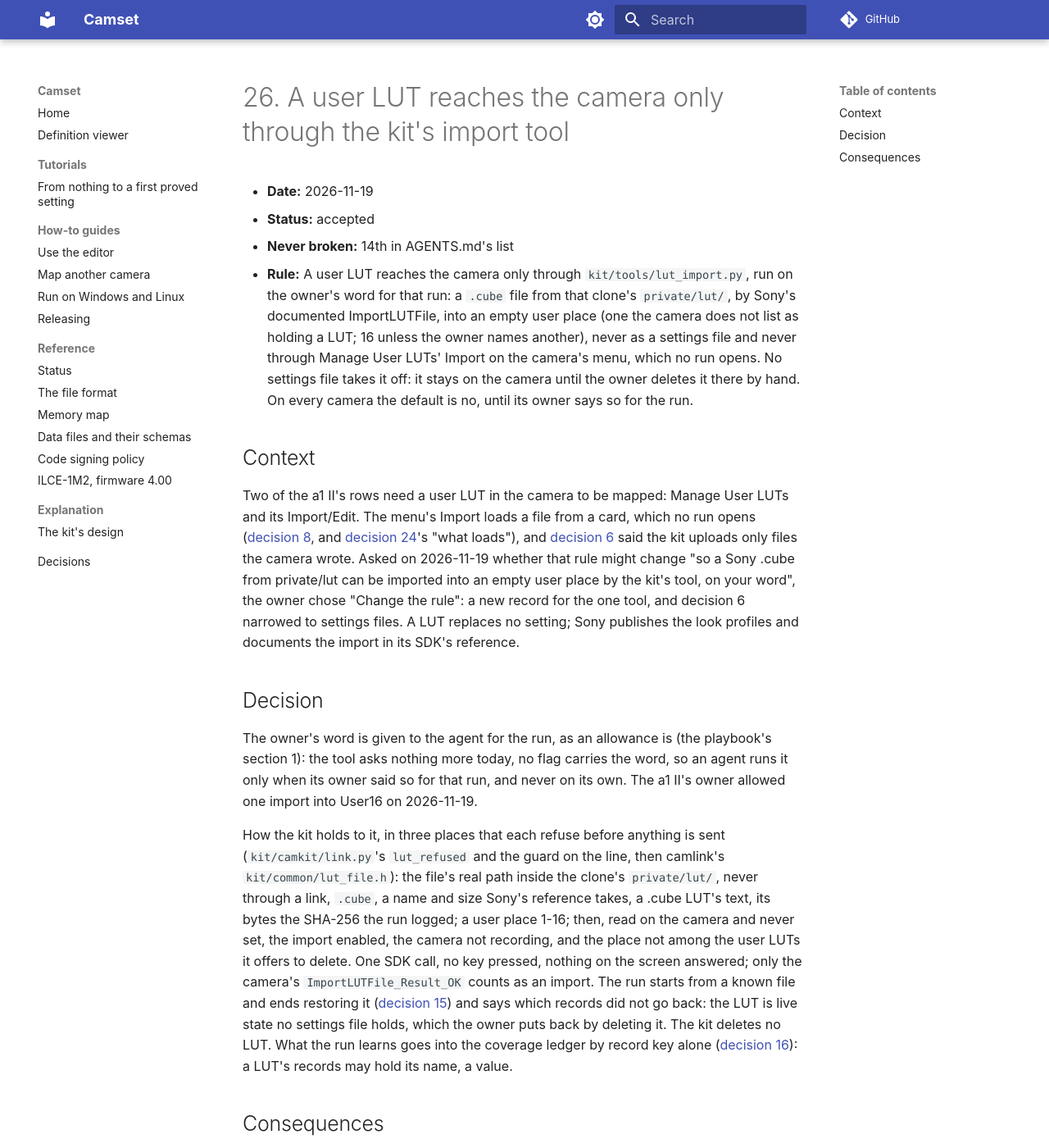
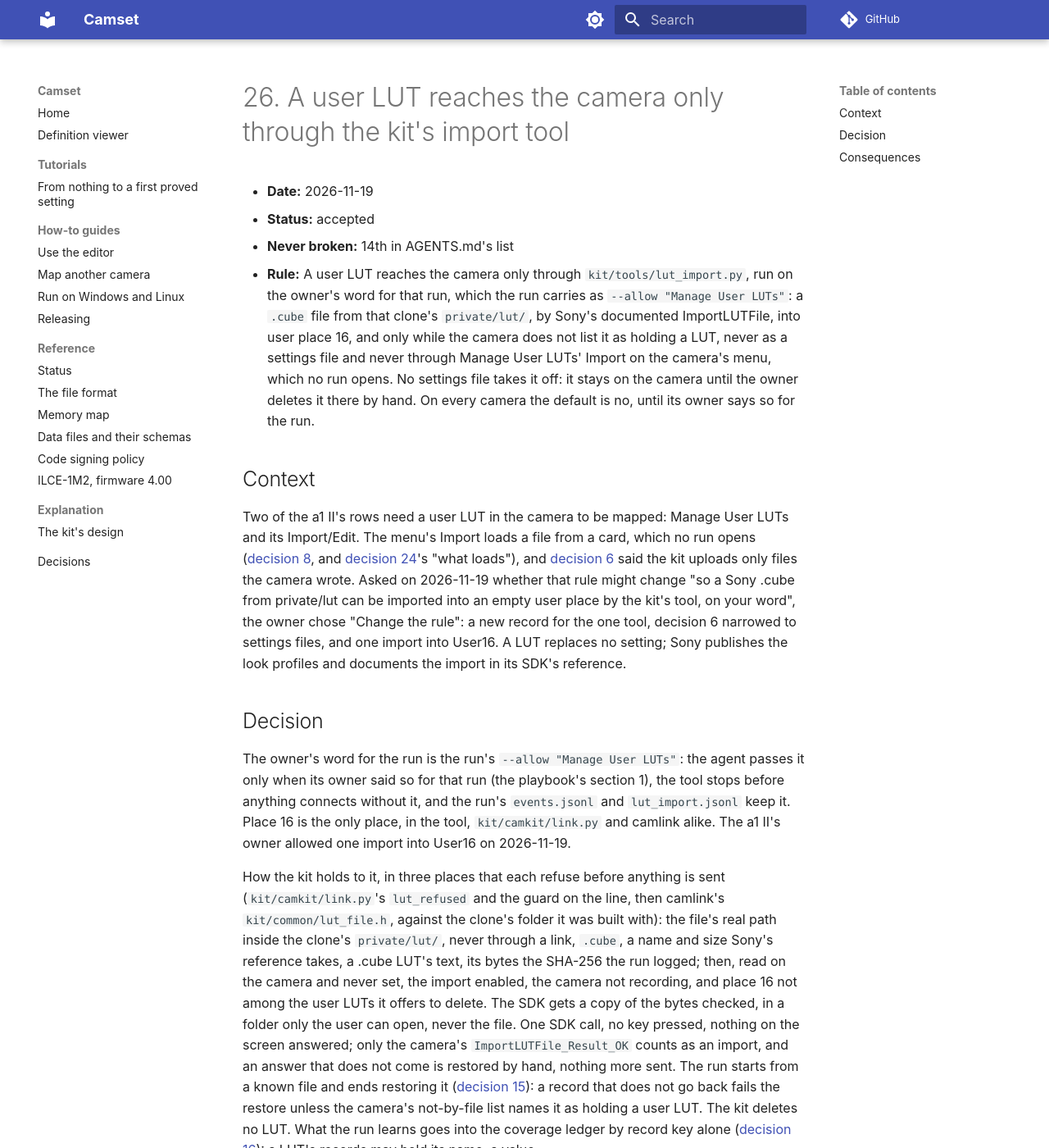
Before and after one commit to camset-dev/camset, an MkDocs documentation site: the page built from docs/decisions/0026-a-user-lut-reaches-the-camera-only-through-the-kit-s-import-tool.md, in a window 1280 px wide and 1400 px high. Shown: the whole window at 82% size. Built offline with MkDocs 1.6.1 and Material for MkDocs 9.7.7, drawn with Linux system fonts in a browser that asks for light colours; comment, search, counter and statistics services are not loaded; some of the changed text lies outside the part shown.

Commit message:
Decisions: 26 says user place 16 and the --allow that carries the owner's word, as the code now does
From the review: decision 26's Rule line said "into an empty user place ... 16 unless the owner names another" where
the owner approved one import into User16, and the owner's word reached the tool through the agent alone. It now reads
'run on the owner's word for that run, which the run carries as --allow "Manage User LUTs" ... into user place 16, and
only while the camera does not list it as holding a LUT'; its Decision says the copy the SDK gets, the restore by hand
of an unconfirmed import and the strict restore check. The playbook's rule 15 and section 3 and the changelog's entry
say the same; AGENTS.md's list and the decisions table are rebuilt, and test_generated_rules.py pins the new line and
holds its words.

Signed-off-by: camset-dev <camset-dev@proton.me>

```diff
--- a/docs/decisions/0026-a-user-lut-reaches-the-camera-only-through-the-kit-s-import-tool.md
+++ b/docs/decisions/0026-a-user-lut-reaches-the-camera-only-through-the-kit-s-import-tool.md
@@ -3,42 +3,47 @@
 - **Date:** 2026-11-19
 - **Status:** accepted
 - **Never broken:** 14th in AGENTS.md's list
-- **Rule:** A user LUT reaches the camera only through `kit/tools/lut_import.py`, run on the owner's word for that run:
-  a `.cube` file from that clone's `private/lut/`, by Sony's documented ImportLUTFile, into an empty user place (one the
-  camera does not list as holding a LUT; 16 unless the owner names another), never as a settings file and never through
-  Manage User LUTs' Import on the camera's menu, which no run opens. No settings file takes it off: it stays on the
-  camera until the owner deletes it there by hand. On every camera the default is no, until its owner says so for the
-  run.
+- **Rule:** A user LUT reaches the camera only through `kit/tools/lut_import.py`, run on the owner's word for that run,
+  which the run carries as `--allow "Manage User LUTs"`: a `.cube` file from that clone's `private/lut/`, by Sony's
+  documented ImportLUTFile, into user place 16, and only while the camera does not list it as holding a LUT, never as a
+  settings file and never through Manage User LUTs' Import on the camera's menu, which no run opens. No settings file
+  takes it off: it stays on the camera until the owner deletes it there by hand. On every camera the default is no,
+  until its owner says so for the run.
 
 ## Context
 
 Two of the a1 II's rows need a user LUT in the camera to be mapped: Manage User LUTs and its Import/Edit. The menu's
 Import loads a file from a card, which no run opens ([decision 8](0008-by-hand-only-usb-language-region-and-network-identity.md),
 and [decision 24](0024-a-look-lap-opens-every-row-to-look-at.md)'s "what loads"), and
-[decision 6](0006-no-hand-made-settings-files.md) said the kit uploads only files the camera wrote. Asked on 2026-11-19 whether that rule might change "so a Sony .cube from
-private/lut can be imported into an empty user place by the kit's tool, on your word", the owner chose "Change the rule":
-a new record for the one tool, and decision 6 narrowed to settings files. A LUT replaces no setting; Sony publishes the
-look profiles and documents the import in its SDK's reference.
+[decision 6](0006-no-hand-made-settings-files.md) said the kit uploads only files the camera wrote. Asked on 2026-11-19
+whether that rule might change "so a Sony .cube from private/lut can be imported into an empty user place by the kit's
+tool, on your word", the owner chose "Change the rule": a new record for the one tool, decision 6 narrowed to settings
+files, and one import into User16. A LUT replaces no setting; Sony publishes the look profiles and documents the import
+in its SDK's reference.
 
 ## Decision
 
-The owner's word is given to the agent for the run, as an allowance is (the playbook's section 1): the tool asks nothing
-more today, no flag carries the word, so an agent runs it only when its owner said so for that run, and never on its
-own. The a1 II's owner allowed one import into User16 on 2026-11-19.
+The owner's word for the run is the run's `--allow "Manage User LUTs"`: the agent passes it only when its owner said so
+for that run (the playbook's section 1), the tool stops before anything connects without it, and the run's
+`events.jsonl` and `lut_import.jsonl` keep it. Place 16 is the only place, in the tool, `kit/camkit/link.py` and
+camlink alike. The a1 II's owner allowed one import into User16 on 2026-11-19.
 
 How the kit holds to it, in three places that each refuse before anything is sent (`kit/camkit/link.py`'s
-`lut_refused` and the guard on the line, then camlink's `kit/common/lut_file.h`): the file's real path inside the
-clone's `private/lut/`, never through a link, `.cube`, a name and size Sony's reference takes, a .cube LUT's text, its
-bytes the SHA-256 the run logged; a user place 1-16; then, read on the camera and never set, the import enabled, the
-camera not recording, and the place not among the user LUTs it offers to delete. One SDK call, no key pressed, nothing
-on the screen answered; only the camera's `ImportLUTFile_Result_OK` counts as an import. The run starts from a known
-file and ends restoring it ([decision 15](0015-every-run-starts-from-a-known-file-and-ends-restoring-it.md)) and says which records did not go back: the LUT is live state no settings file
-holds, which the owner puts back by deleting it. The kit deletes no LUT. What the run learns goes into the coverage
-ledger by record key alone ([decision 16](0016-the-owner-s-values-never-reach-the-schema-or-the-docs.md)): a LUT's
-records may hold its name, a value.
+`lut_refused` and the guard on the line, then camlink's `kit/common/lut_file.h`, against the clone's folder it was
+built with): the file's real path inside the clone's `private/lut/`, never through a link, `.cube`, a name and size
+Sony's reference takes, a .cube LUT's text, its bytes the SHA-256 the run logged; then, read on the camera and never
+set, the import enabled, the camera not recording, and place 16 not among the user LUTs it offers to delete. The SDK
+gets a copy of the bytes checked, in a folder only the user can open, never the file. One SDK call, no key pressed,
+nothing on the screen answered; only the camera's `ImportLUTFile_Result_OK` counts as an import, and an answer that does
+not come is restored by hand, nothing more sent. The run starts from a known file and ends restoring it
+([decision 15](0015-every-run-starts-from-a-known-file-and-ends-restoring-it.md)): a record that does not go back fails
+the restore unless the camera's not-by-file list names it as holding a user LUT. The kit deletes no LUT. What the run
+learns goes into the coverage ledger by record key alone
+([decision 16](0016-the-owner-s-values-never-reach-the-schema-or-the-docs.md)): a LUT's records may hold its name, a
+value.
 
 ## Consequences
 
 `kit/tools/check_public.py` counts `private/lut/` among the places a public file may name
-([decision 18](0018-one-public-codebase-with-a-private-overlay.md)). A second
-import into a place that holds a LUT is refused until the owner deletes it.
+([decision 18](0018-one-public-codebase-with-a-private-overlay.md)). A second import into place 16 while it holds a LUT
+is refused until the owner deletes it.
```
Also changed, not shown: AGENTS.md (+1 -1 lines), CHANGELOG.md (+4 -3 lines), docs/REMAPPING_PLAYBOOK.md (+6 -5 lines), docs/decisions/index.md (+1 -1 lines), 1 other file.
